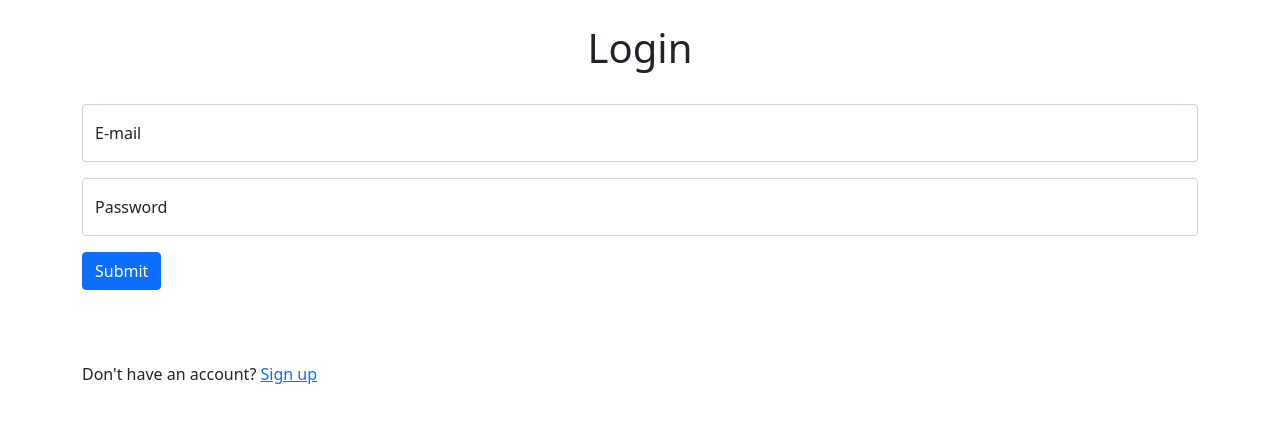
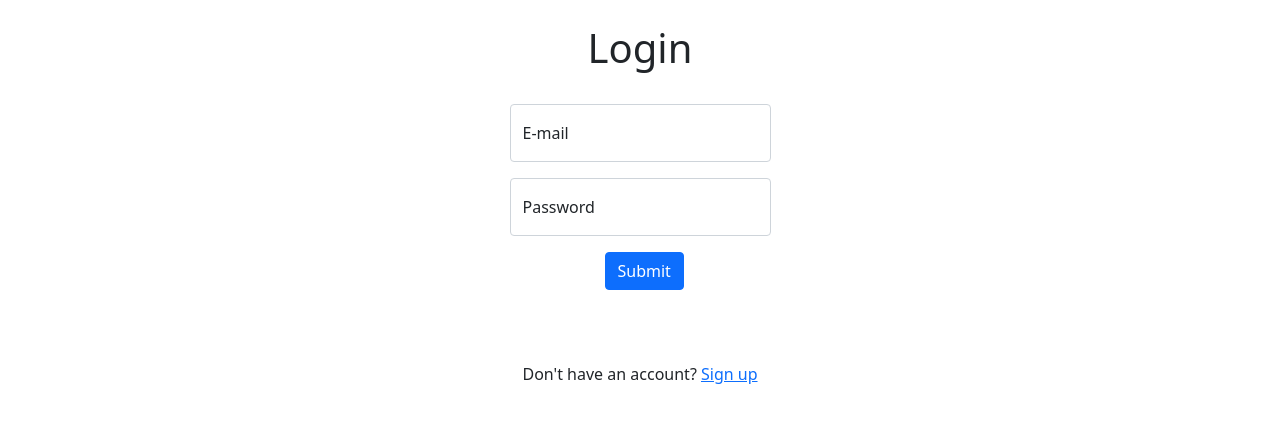
Before and after one commit to lorenzodemenia/PROJECT_BD2, a Flask app: page /login in a window 1280 px wide. Shown: the part 56-479 px from the top of the page. Run offline with Flask 2, Linux system fonts and the light colour scheme.

Commit message:
Sistemato il form di login, ora è più bello :)

```diff
--- a/templates/login.html
+++ b/templates/login.html
@@ -10,13 +10,21 @@
         </div>
     {% endif %}
     <form method="POST">
+        <div class="row justify-content-center">
+            <div class="col-sm-3">
                 <div class="form-floating mb-3">
                     <input type="email" class="form-control" id="mail" placeholder="Enter e-mail" name="mail">
                     <label for="mail">E-mail</label>
                 </div>
+            </div>
+        </div>
+        <div class="row justify-content-center">
+            <div class="col-sm-3">
                 <div class="form-floating mb-3">
                     <input type="password" class="form-control" id="pwd" placeholder="Enter password" name="pwd">
                     <label for="pwd">Password</label>
+                </div>
+            </div>
         </div>
         <!-- Da aggiungere? Boh...non saprei come implementarlo nel browser
         <div class="form-check mb-3">
@@ -25,10 +33,16 @@
             </label>
         </div>
         -->
+        <div class="row justify-content-center">
+            <div class="col-sm-1">
                 <button type="submit" class="btn btn-primary">Submit</button>
+            </div>
+        </div>
     </form>
     <br>
     <br>
     <br>
+    <div class="text-center">
         <p>Don't have an account? <a href="{{ url_for('signup') }}">Sign up</a></p>
+    </div>
 {% endblock %}
```
Lines whose indentation alone changed are shown as unchanged.
